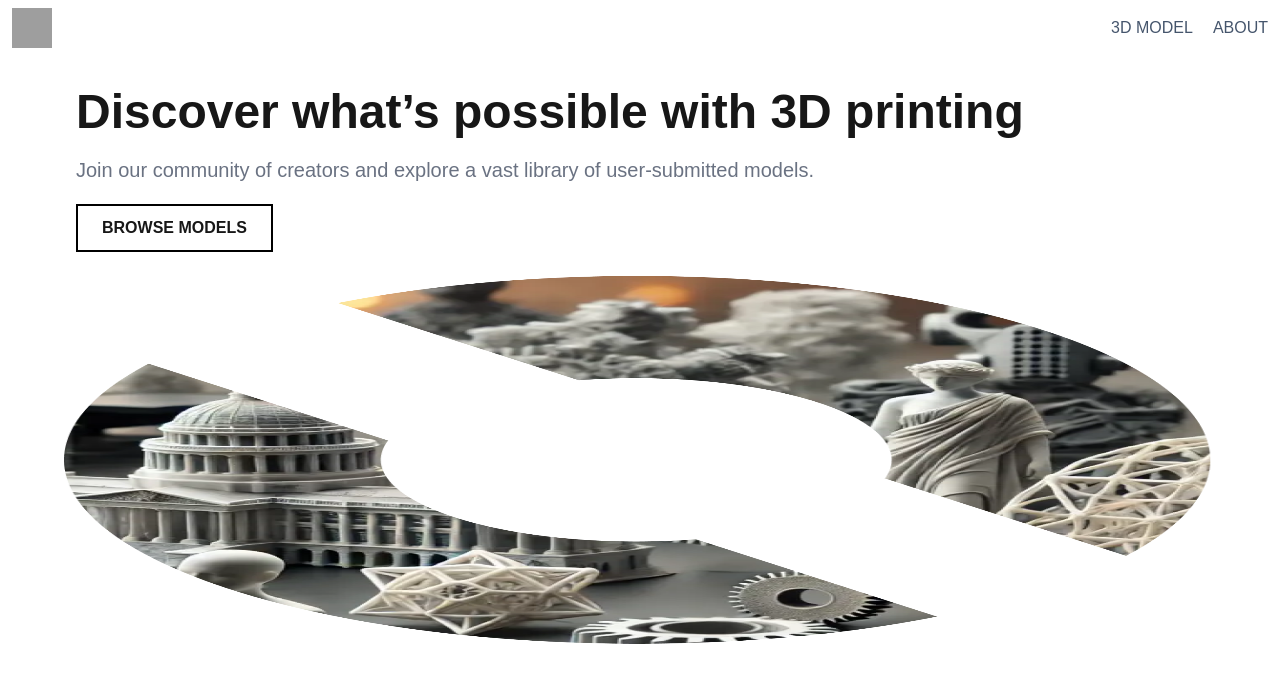
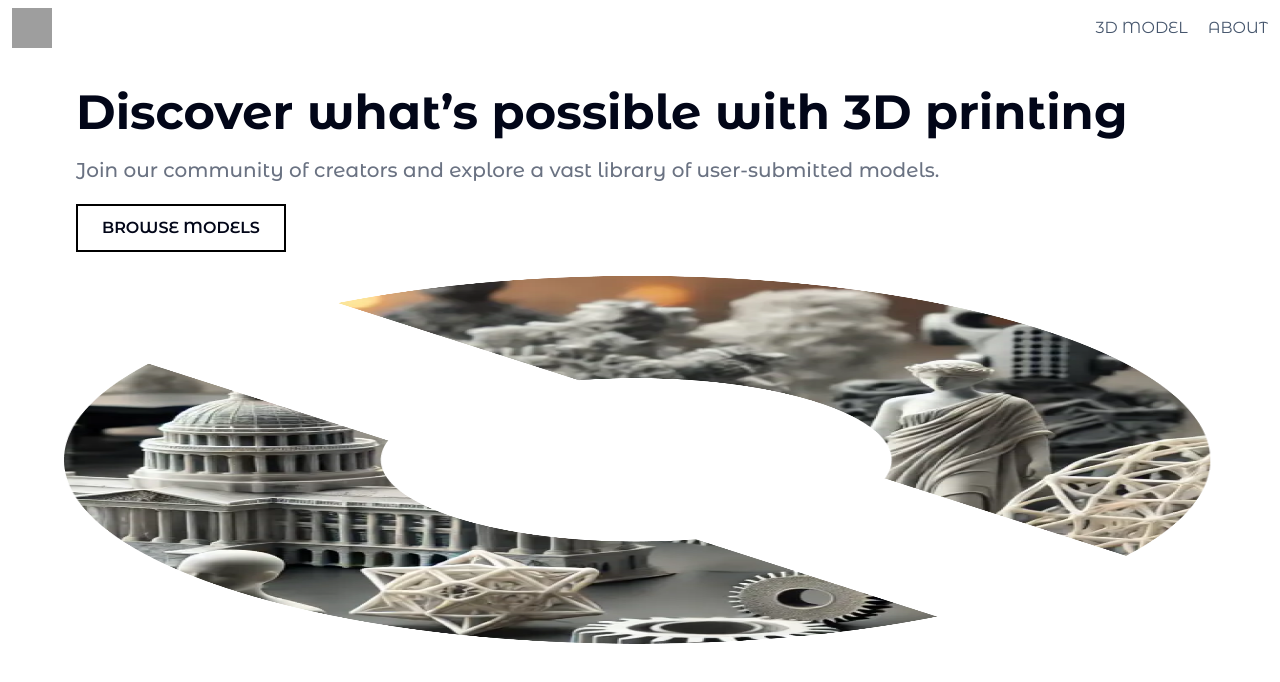
Before and after one commit to Tech-Rocket/print-forge-nextjs, a Next.js app: page / in a window 1280 px wide. Shown: the top 682 px of the page. Built offline with nearby package versions, Linux system fonts and the light colour scheme; grey boxes are pictures that could not be loaded.

Commit message:
Refactor code structure for improved readability and maintainability

```diff
--- a/app/about/page.jsx
+++ b/app/about/page.jsx
@@ -1,7 +1,30 @@
+import aboutHeroImg from "@/public/images/about-hero-image.png";
+import Image from "next/image";
+
 export default function About() {
   return (
-    <div>
-      <h1>About page</h1>
-    </div>
+    <section className="px-4 space-y-5">
+      <Image
+        src={aboutHeroImg}
+        alt="about page's hero image"
+        width={3000}
+        height={3000}
+        className="w-full h-[20rem]"
+      />
+      <p className="font-medium uppercase tracking-wide">about printforge</p>
+      <h1 className="text-5xl font-bold">Empowering makers worldwide</h1>
+      <div className="text-xl font-medium text-gray-500 space-y-6">
+        <p>
+          Founded in 2023, PrintForge has quickly become the go-to platform for
+          3D printing enthusiasts, makers, and professional designers to share
+          and discover amazing STL files for 3D printing.
+        </p>
+        <p>
+          Our mission is to foster a vibrant community where creativity meets
+          technology, enabling anyone to bring their ideas to life through 3D
+          printing.
+        </p>
+      </div>
+    </section>
   );
 }
--- a/app/globals.css
+++ b/app/globals.css
@@ -1,35 +1,131 @@
 @import "tailwindcss";
+@import "tw-animate-css";
 
-:root {
-  --background: #ffffff;
-  --foreground: #171717;
-}
+@custom-variant dark (&:is(.dark *));
 
 @theme inline {
   --color-background: var(--background);
   --color-foreground: var(--foreground);
   --font-sans: var(--font-geist-sans);
   --font-mono: var(--font-geist-mono);
-}
-
-@media (prefers-color-scheme: dark) {
-  :root {
-    --background: #0a0a0a;
-    --foreground: #ededed;
-  }
+  --color-sidebar-ring: var(--sidebar-ring);
+  --color-sidebar-border: var(--sidebar-border);
+  --color-sidebar-accent-foreground: var(--sidebar-accent-foreground);
+  --color-sidebar-accent: var(--sidebar-accent);
+  --color-sidebar-primary-foreground: var(--sidebar-primary-foreground);
+  --color-sidebar-primary: var(--sidebar-primary);
+  --color-sidebar-foreground: var(--sidebar-foreground);
+  --color-sidebar: var(--sidebar);
+  --color-chart-5: var(--chart-5);
+  --color-chart-4: var(--chart-4);
+  --color-chart-3: var(--chart-3);
+  --color-chart-2: var(--chart-2);
+  --color-chart-1: var(--chart-1);
+  --color-ring: var(--ring);
+  --color-input: var(--input);
+  --color-border: var(--border);
+  --color-destructive: var(--destructive);
+  --color-accent-foreground: var(--accent-foreground);
+  --color-accent: var(--accent);
+  --color-muted-foreground: var(--muted-foreground);
+  --color-muted: var(--muted);
+  --color-secondary-foreground: var(--secondary-foreground);
+  --color-secondary: var(--secondary);
+  --color-primary-foreground: var(--primary-foreground);
+  --color-primary: var(--primary);
+  --color-popover-foreground: var(--popover-foreground);
+  --color-popover: var(--popover);
+  --color-card-foreground: var(--card-foreground);
+  --color-card: var(--card);
+  --radius-sm: calc(var(--radius) - 4px);
+  --radius-md: calc(var(--radius) - 2px);
+  --radius-lg: var(--radius);
+  --radius-xl: calc(var(--radius) + 4px);
 }
 
 html {
   scroll-behavior: smooth;
 }
 
-body {
-  background: var(--background);
-  color: var(--foreground);
-  font-family: Arial, Helvetica, sans-serif;
-}
-
 main,
 .max-w {
   @apply max-w-6xl mx-auto;
 }
+
+:root {
+  --radius: 0.625rem;
+  --background: oklch(1 0 0);
+  --foreground: oklch(0.129 0.042 264.695);
+  --card: oklch(1 0 0);
+  --card-foreground: oklch(0.129 0.042 264.695);
+  --popover: oklch(1 0 0);
+  --popover-foreground: oklch(0.129 0.042 264.695);
+  --primary: oklch(0.208 0.042 265.755);
+  --primary-foreground: oklch(0.984 0.003 247.858);
+  --secondary: oklch(0.968 0.007 247.896);
+  --secondary-foreground: oklch(0.208 0.042 265.755);
+  --muted: oklch(0.968 0.007 247.896);
+  --muted-foreground: oklch(0.554 0.046 257.417);
+  --accent: oklch(0.968 0.007 247.896);
+  --accent-foreground: oklch(0.208 0.042 265.755);
+  --destructive: oklch(0.577 0.245 27.325);
+  --border: oklch(0.929 0.013 255.508);
+  --input: oklch(0.929 0.013 255.508);
+  --ring: oklch(0.704 0.04 256.788);
+  --chart-1: oklch(0.646 0.222 41.116);
+  --chart-2: oklch(0.6 0.118 184.704);
+  --chart-3: oklch(0.398 0.07 227.392);
+  --chart-4: oklch(0.828 0.189 84.429);
+  --chart-5: oklch(0.769 0.188 70.08);
+  --sidebar: oklch(0.984 0.003 247.858);
+  --sidebar-foreground: oklch(0.129 0.042 264.695);
+  --sidebar-primary: oklch(0.208 0.042 265.755);
+  --sidebar-primary-foreground: oklch(0.984 0.003 247.858);
+  --sidebar-accent: oklch(0.968 0.007 247.896);
+  --sidebar-accent-foreground: oklch(0.208 0.042 265.755);
+  --sidebar-border: oklch(0.929 0.013 255.508);
+  --sidebar-ring: oklch(0.704 0.04 256.788);
+}
+
+.dark {
+  --background: oklch(0.129 0.042 264.695);
+  --foreground: oklch(0.984 0.003 247.858);
+  --card: oklch(0.208 0.042 265.755);
+  --card-foreground: oklch(0.984 0.003 247.858);
+  --popover: oklch(0.208 0.042 265.755);
+  --popover-foreground: oklch(0.984 0.003 247.858);
+  --primary: oklch(0.929 0.013 255.508);
+  --primary-foreground: oklch(0.208 0.042 265.755);
+  --secondary: oklch(0.279 0.041 260.031);
+  --secondary-foreground: oklch(0.984 0.003 247.858);
+  --muted: oklch(0.279 0.041 260.031);
+  --muted-foreground: oklch(0.704 0.04 256.788);
+  --accent: oklch(0.279 0.041 260.031);
+  --accent-foreground: oklch(0.984 0.003 247.858);
+  --destructive: oklch(0.704 0.191 22.216);
+  --border: oklch(1 0 0 / 10%);
+  --input: oklch(1 0 0 / 15%);
+  --ring: oklch(0.551 0.027 264.364);
+  --chart-1: oklch(0.488 0.243 264.376);
+  --chart-2: oklch(0.696 0.17 162.48);
+  --chart-3: oklch(0.769 0.188 70.08);
+  --chart-4: oklch(0.627 0.265 303.9);
+  --chart-5: oklch(0.645 0.246 16.439);
+  --sidebar: oklch(0.208 0.042 265.755);
+  --sidebar-foreground: oklch(0.984 0.003 247.858);
+  --sidebar-primary: oklch(0.488 0.243 264.376);
+  --sidebar-primary-foreground: oklch(0.984 0.003 247.858);
+  --sidebar-accent: oklch(0.279 0.041 260.031);
+  --sidebar-accent-foreground: oklch(0.984 0.003 247.858);
+  --sidebar-border: oklch(1 0 0 / 10%);
+  --sidebar-ring: oklch(0.551 0.027 264.364);
+}
+
+@layer base {
+  * {
+    @apply border-border outline-ring/50;
+  }
+  body {
+    @apply bg-background text-foreground;
+  }
+}
--- a/app/layout.js
+++ b/app/layout.js
@@ -16,7 +16,7 @@
 export default function RootLayout({ children }) {
   return (
     <html lang="en">
-      <body className={`${montserratAlternates.variable} antialiased`}>
+      <body className={`${montserratAlternates.className} antialiased`}>
         <Header />
         <main>{children}</main>
       </body>
--- /dev/null
+++ b/lib/utils.js
@@ -0,0 +1,6 @@
+import { clsx } from "clsx";
+import { twMerge } from "tailwind-merge"
+
+export function cn(...inputs) {
+  return twMerge(clsx(inputs));
+}
```
Also changed, not shown: package.json (+7 -2 lines), components.json (added), public/images/about-hero-image.png (added), 1 other file (tests, documents, lock files or other folders).
